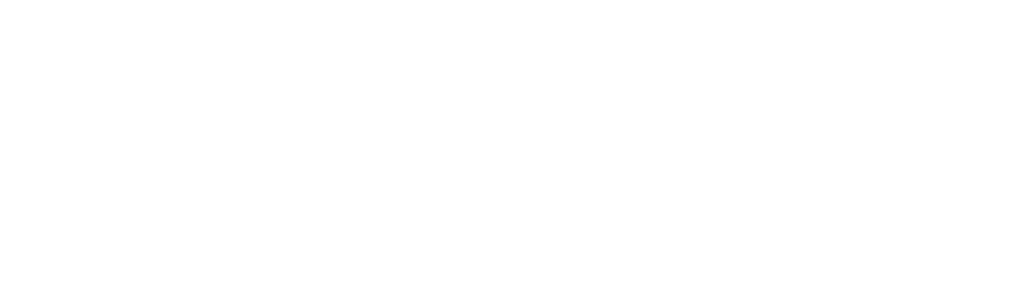
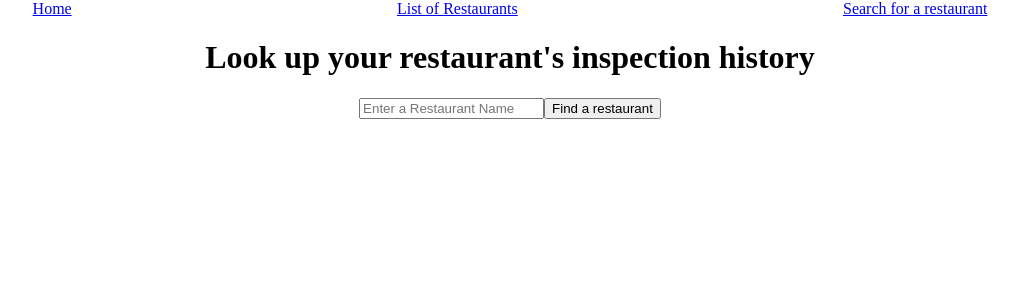
Before and after one commit to DanThomp507/Restaurant-Ratings-Project, a React (Create React App) app in the folder restaurant-ratings/: page /form in a window 1280 px wide. Shown: the top 300 px of the page, without its empty margins (130-1149 px from the left). Built offline with nearby package versions, Linux system fonts and the light colour scheme; no server answers.

Commit message:
created 4 components, rendered the restaurant information

```diff
--- a/restaurant-ratings/src/App.css
+++ b/restaurant-ratings/src/App.css
@@ -0,0 +1,23 @@
+body {
+  font-family: broadway;
+}
+nav {
+  display: flex;
+  justify-content: space-around;
+}
+h1 {
+  text-align: center;
+}
+.welcome-page {
+  display: block;
+  align-content: center;
+  text-align: center;
+}
+.restaurant-list {
+  text-align: center;
+}
+.search-form {
+  display: block;
+  align-content: center;
+  text-align: center;
+}
--- a/restaurant-ratings/src/App.js
+++ b/restaurant-ratings/src/App.js
@@ -2,12 +2,38 @@ import React, { Component } from 'react';
 import './App.css';
 import { Route, Link } from "react-router-dom";
 import {fetchRestaurants} from './services/api-helper.js';
+import Welcome from './components/Welcome.jsx';
+import RestaurantList from './components/RestaurantList.jsx';
+import Form from './components/SearchForm.jsx';
 
 class App extends Component {
+  constructor() {
+    super();
+    this.state = {
+      restaurants: []
+    }
+  }
+  async componentDidMount() {
+    const restaurants = await fetchRestaurants();
+    console.log(restaurants);
+    this.setState({
+    restaurants
+    })
+  }
   render() {
     return (
       <div className="App">
-
+      <nav>
+      <Link to="/">Home</Link>
+      <Link to="/restaurantList">List of Restaurants</Link>
+      <Link to="/form">Search for a restaurant</Link>
+      </nav>
+      <Route exact path="/" render={Welcome}/>
+      <Route path="/restaurantList" render={(props) => (
+        <RestaurantList
+          restaurants={this.state.restaurants} />
+      )} />
+      <Route path ="/form" render={Form}/>
       </div>
     );
   }
--- /dev/null
+++ b/restaurant-ratings/src/components/RestaurantList.jsx
@@ -0,0 +1,18 @@
+import React from 'react';
+
+export default (props) => {
+  const { restaurants } = props;
+  return (
+    <div>
+      <h1>List of Restaurants in New York City</h1>
+      {restaurants.map(el => (
+        <div className="restaurant-list" key={el.id}>
+        <h1>Restaurant Name: {el.dba}</h1>
+        <h2>Cuisine: {el.cuisine_description}</h2>
+        <h2>Grade: {el.grade}</h2>
+        <h2>Graded Date: {el.grade_date}</h2>
+        </div>
+      ))}
+    </div>
+  )
+}
--- /dev/null
+++ b/restaurant-ratings/src/components/SearchForm.jsx
@@ -0,0 +1,15 @@
+import React from 'react';
+
+const Form = () => {
+  return (
+    <div className="search-form">
+      <h1 className="search"> Look up your restaurant's inspection history</h1>
+      <input type="search"
+             placeholder="Enter a Restaurant Name"
+             className="form">
+      </input>
+      <button>Find a restaurant</button>
+    </div>
+  )
+}
+export default Form;
--- /dev/null
+++ b/restaurant-ratings/src/components/Welcome.jsx
@@ -0,0 +1,11 @@
+import React from 'react';
+
+const Welcome = () => {
+  return (
+    <div className="welcome-page">
+      <h1 className="welcome"> Restaurant Ratings App</h1>
+      <button>Find a Restaurant</button>
+    </div>
+  )
+}
+export default Welcome;
```
Also changed, not shown: restaurant-ratings/src/components/Nav.jsx (added, +9 -0 lines).
